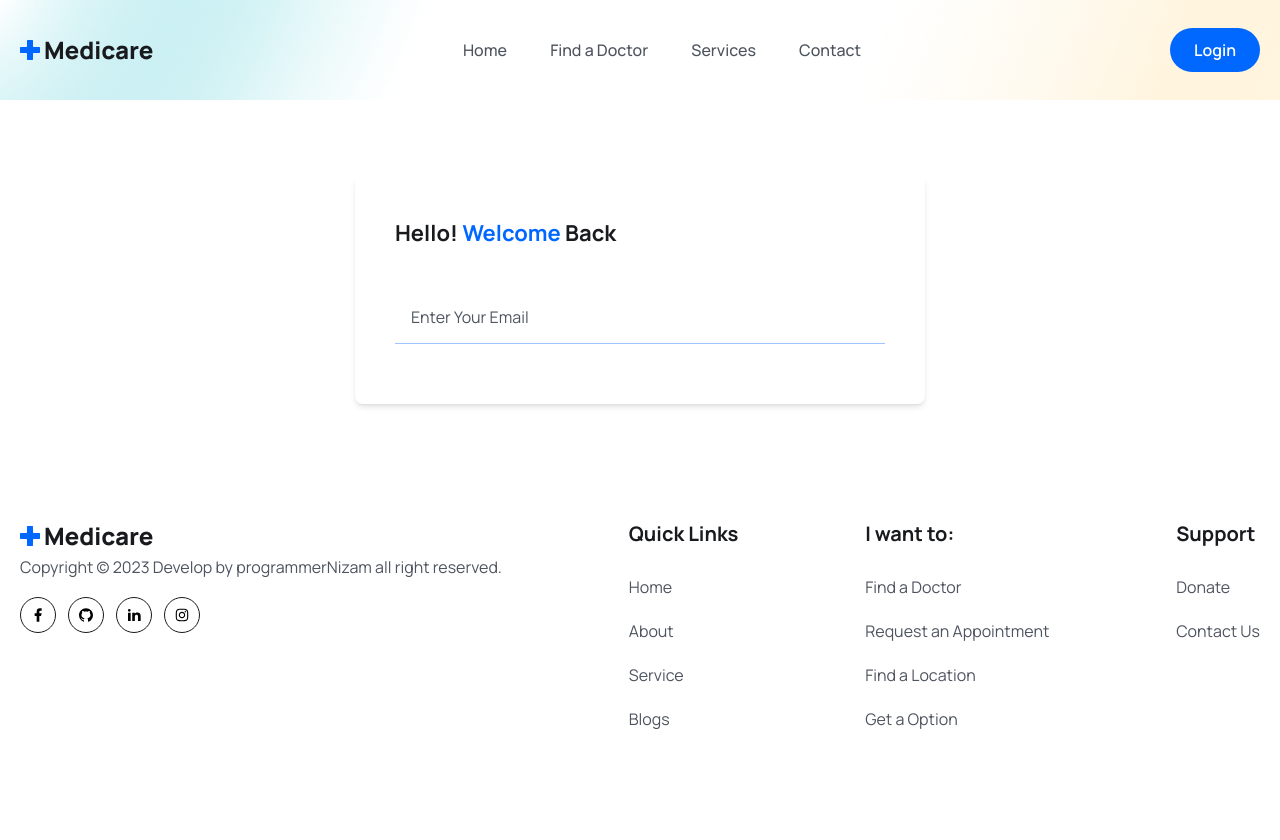
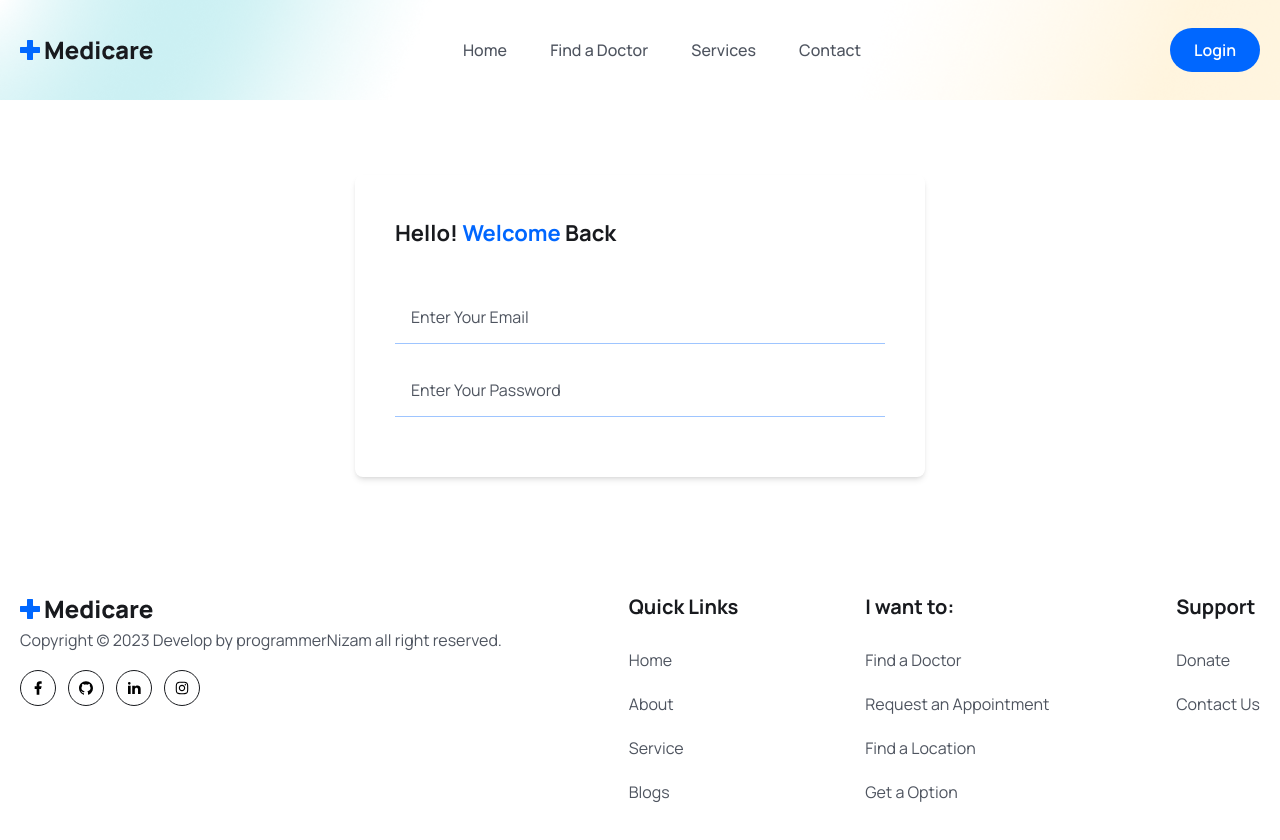
Before and after one commit to programmernizam/medicare, a React (Vite) app: page /login in a window 1280 px wide. Shown: the top 840 px of the page. Before the commit the page ends 813 px from the top, so only its background shows below. Built offline with nearby package versions, Linux system fonts and the light colour scheme.

Commit message:
Login form password input added

```diff
--- a/src/pages/Login.jsx
+++ b/src/pages/Login.jsx
@@ -25,6 +25,16 @@ const Login = () => {
               className="w-full px-4 py-3 border-b border-solid border-[#0066ff61] focus:outline-none focus:border-b-primaryColor text-[16px] leading-7 text-headingColor placeholder:text-textColor cursor:pointer"
             />
           </div>
+          <div className="mb-5">
+            <input
+              type="password"
+              placeholder="Enter Your Password"
+              name="password"
+              value={formData.password}
+              onChange={handleInputChange}
+              className="w-full px-4 py-3 border-b border-solid border-[#0066ff61] focus:outline-none focus:border-b-primaryColor text-[16px] leading-7 text-headingColor placeholder:text-textColor cursor:pointer"
+            />
+          </div>
         </form>
       </div>
     </section>
```
